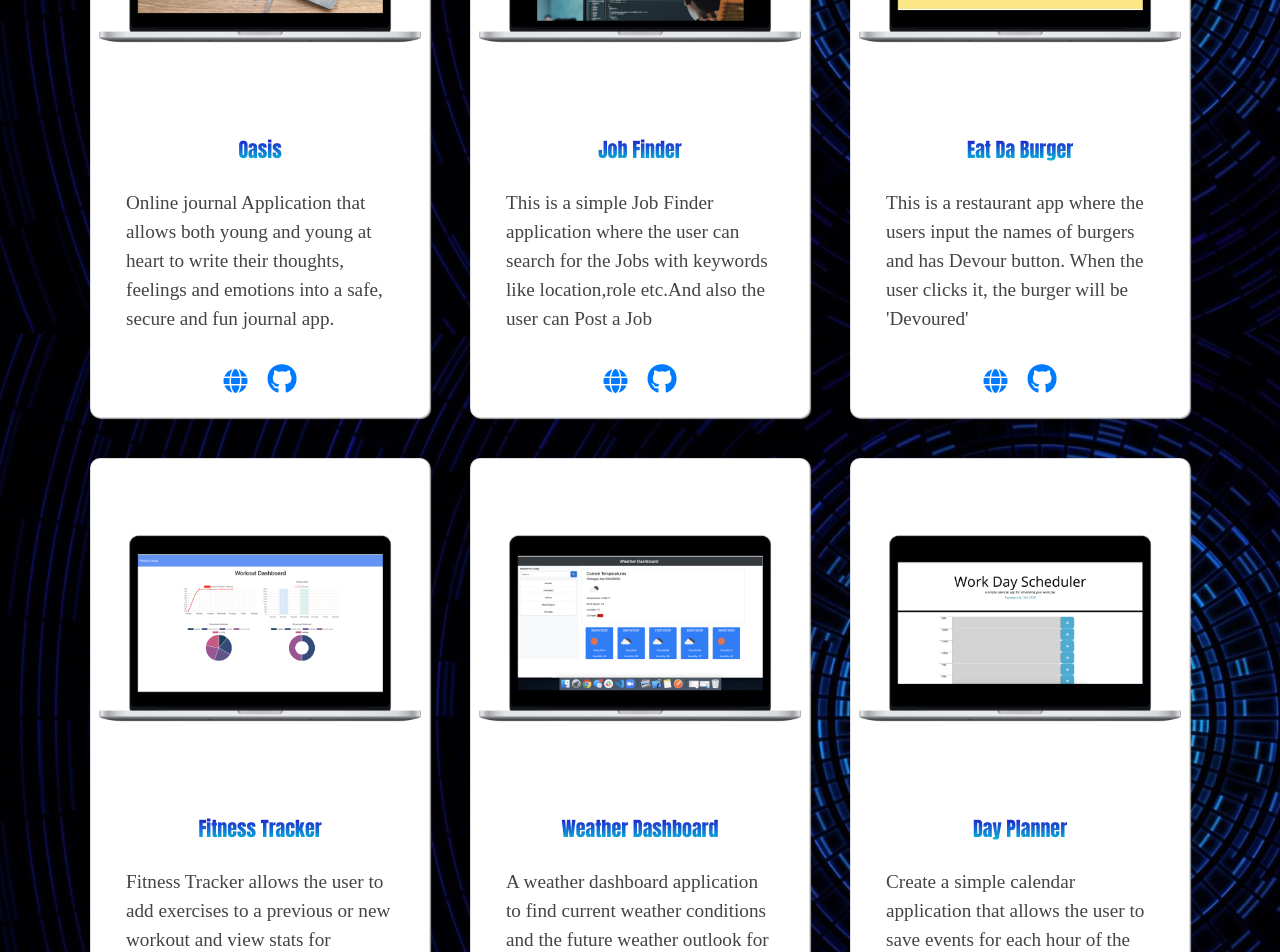
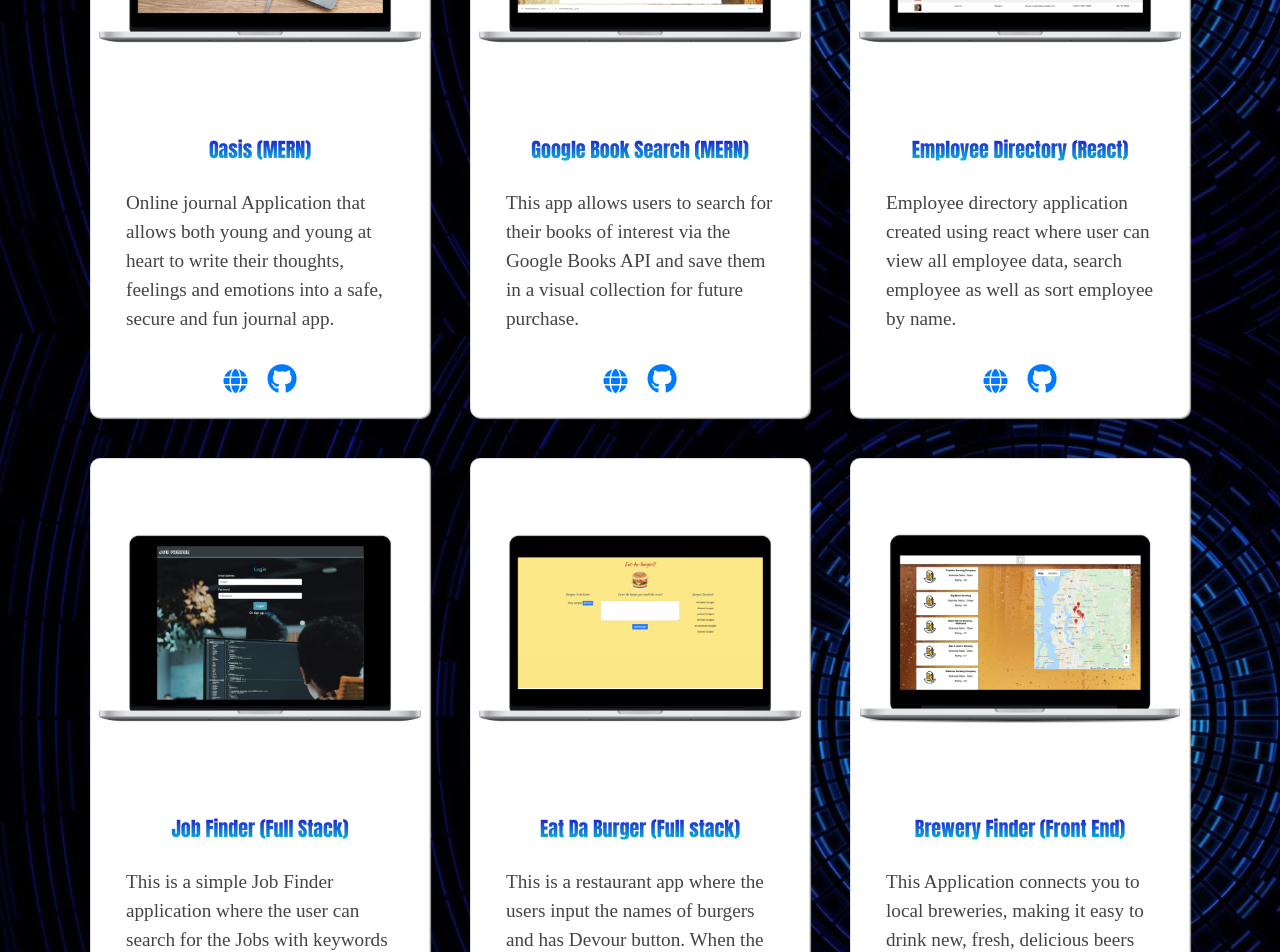
Before and after one commit to PratyushaRaghupatruni/react-portfolio, a React (Create React App) app: page / in a window 1280 px wide. Shown: the part 2300-3252 px from the top of the page. Built offline with nearby package versions, Linux system fonts and the light colour scheme; a web font is replaced by a local one.

Commit message:
added details of the projects and edited styles of the card

```diff
--- a/src/Components/Portfolio/index.js
+++ b/src/Components/Portfolio/index.js
@@ -7,11 +7,9 @@ export default function Portfolio(props) {
 
 <>
           <Col lg={4} style={{ padding: '20px',backgroundColor: 'transparent',}}>
-            <Card
+            <Card className='card-style'
               style={{
                 borderRadius: '10px',
-                //  backgroundColor: '#FFDEE9',
-                //  backgroundImage: 'linear-gradient(238deg,#e1d3d7 20%, #769fbf 80%)',
                 boxShadow: ' 1px 1px 1px 0 #a9a9a9',
                 textAlign: 'center',
               }}
--- a/src/Components/ProjectList/index.js
+++ b/src/Components/ProjectList/index.js
@@ -2,9 +2,11 @@ import React from "react";
 import {Row} from 'react-bootstrap';
 import Portfolio from "../../Components/Portfolio";
 import oasis from '../../images/oasis.png';
+import googlebooksearch from '../../images/googlebooksearch.png'
 import jobfinder from '../../images/jobfinder.png';
 import eatdaburger from '../../images/eatdaburger.png';
-import fitnesstracker from '../../images/fitnesstracker.png';
+import employeedirectory from '../../images/employeedirectory.png';
+import brewery from '../../images/brewery.png';
 import weatherdashboard from '../../images/weatherdashboard.png';
 import dayplanner from '../../images/dayplanner.png';
 import codequiz from '../../images/codequiz.png';
@@ -17,55 +19,61 @@ export default function ProjectList() {
   const projects = [
     {
       id: "GauriKhandke/oasis",
-      title: "Oasis",
+      title: "Oasis (MERN)",
       description:
         "Online journal Application that allows both young and young at heart to write their thoughts, feelings and emotions into a safe, secure and fun journal app. ",
       imageUrl:oasis,
       appUrl: "https://oasis-diary.herokuapp.com",
     },
+
+     {
+      id: "googlebooksearch",
+      title: "Google Book Search (MERN)",
+      description:
+        "This app allows users to search for their books of interest via the Google Books API and save them in a visual collection for future purchase.",
+      imageUrl: googlebooksearch,
+      appUrl: "https://pr-google-book-search.herokuapp.com/",
+    },
+
+    {
+      id: "PratyushaRaghupatruni/employeedirectory",
+      title: "Employee Directory (React)",
+      description:
+        "Employee directory application created using react where user can view all employee data, search employee as well as sort employee by name.",
+      imageUrl:employeedirectory,
+      appUrl: "https://pratyusharaghupatruni.github.io/employeedirectory/",
+    },
+
     {
       id: "saikitjk/JobFinder",
-      title: "Job Finder",
+      title: "Job Finder (Full Stack)",
       description:
         "This is a simple Job Finder application where the user can search for the Jobs with keywords like location,role etc.And also the user can Post a Job ",
       imageUrl: jobfinder,
       appUrl: "https://uw-jobfinder.herokuapp.com/",
     },
-    // {
-    //   id: "mavn2/projectone",
-    //   title: "Brewery Finder",
-    //   description:
-    //     "Connects you to local breweries, making it easy to drink new, fresh, delicious beers without a trip to the bar or bottle shop.",
-    //   imageUrl: "Comming soon",
-    //   appUrl: "https://mavn2.github.io/projectone/",
-    // },
-    // {
-    //   id: "googlebooksearch",
-    //   title: "Google Book Search",
-    //   description:
-    //     "This app allows users to search for their books of interest via the Google Books API and save them in a visual collection for future purchase.",
-    //   imageUrl: "Coming Soon",
-    //   appUrl: "",
-    // },
-    {
+
+       {
       id: "PratyushaRaghupatruni/eat-da-burger ",
-      title: "Eat Da Burger",
+      title: "Eat Da Burger (Full stack)",
       description:
         "This is a restaurant app where the users input the names of burgers  and has Devour button. When the user clicks it, the burger will be 'Devoured'",
       imageUrl: eatdaburger,
-      appUrl: "",
+      appUrl: "https://application-eat-da-burger.herokuapp.com/",
     },
+
     {
-      id: "PratyushaRaghupatruni/fitness-tracker",
-      title: "Fitness Tracker",
+      id: "mavn2/projectone",
+      title: "Brewery Finder (Front End)",
       description:
-        "Fitness Tracker allows the user to add exercises to a previous or new workout and view stats for multiple workouts.",
-      imageUrl: fitnesstracker,
-      appUrl: "https://pr-fitness-tracker.herokuapp.com/",
+        "This Application connects you to local breweries, making it easy to drink new, fresh, delicious beers without a trip to the bar or bottle shop.",
+      imageUrl: brewery,
+      appUrl: "https://mavn2.github.io/projectone/",
     },
+
     {
       id: "PratyushaRaghupatruni/weather-dashboard",
-      title: "Weather Dashboard",
+      title: "Weather Dashboard (Front End)",
       description:
         "A weather dashboard application  to find current weather conditions and the future weather outlook for multiple citie",
       imageUrl: weatherdashboard,
@@ -73,15 +81,15 @@ export default function ProjectList() {
     },
     {
       id: "PratyushaRaghupatruni/day-planner",
-      title: "Day Planner",
+      title: "Day Planner (Front End)",
       description:
         "Create a simple calendar application that allows the user to save events for each hour of the day. ",
       imageUrl: dayplanner,
-      appUrl: "",
+      appUrl: "https://pratyusharaghupatruni.github.io/day-planner/",
     },
     {
       id: "PratyushaRaghupatruni/code-quiz",
-      title: "Code Quiz",
+      title: "Code Quiz (Front End)",
       description:
         "A timer-based quiz application that stores high scores client-side.Answering incorrectly results in penality of time",
       imageUrl: codequiz,
--- a/src/assets/css/style.css
+++ b/src/assets/css/style.css
@@ -107,6 +107,10 @@ a.li-list:hover{
   width:100%;
   display: flex;
   flex-direction: column;
+}
+
+.card-style:hover{
+  transform: scale(1.02);
 }
 
 #aboutme{
```
Also changed, not shown: src/images/react.jpeg (deleted), 1 other file (tests, documents, lock files or other folders).
